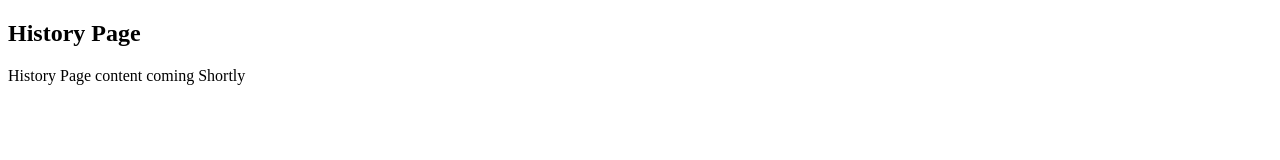
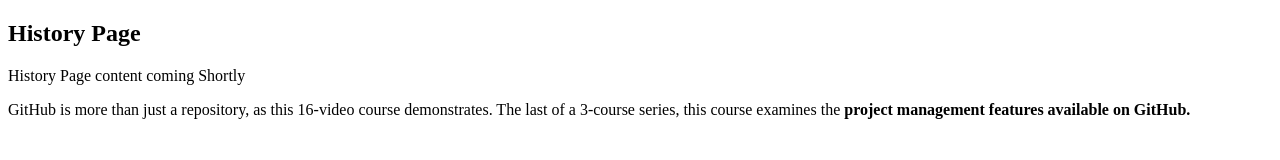
Before and after one commit to rajnishb2/git_test_repo, a plain HTML site: page history.html in a window 1280 px wide. Drawn offline with Linux system fonts and the light colour scheme.

Commit message:
Update history.html

```diff
--- a/history.html
+++ b/history.html
@@ -6,5 +6,6 @@
 	<body>
 		<h2>History Page</h2>
 		<p>History Page content coming Shortly</p>
+		<p>GitHub is more than just a repository, as this 16-video course demonstrates. The last of a 3-course series, this course examines the <strong> project management<strong> features available on GitHub.</p>
 	</body>
 </html>
```
